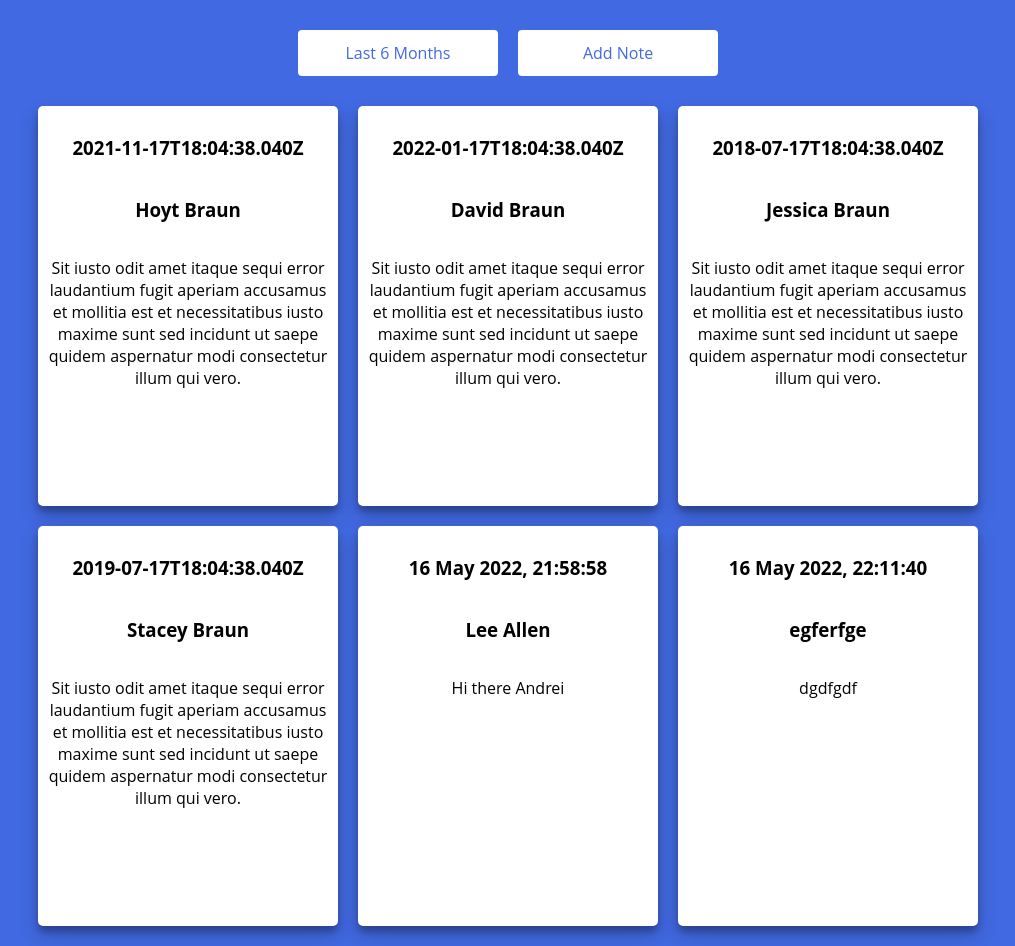
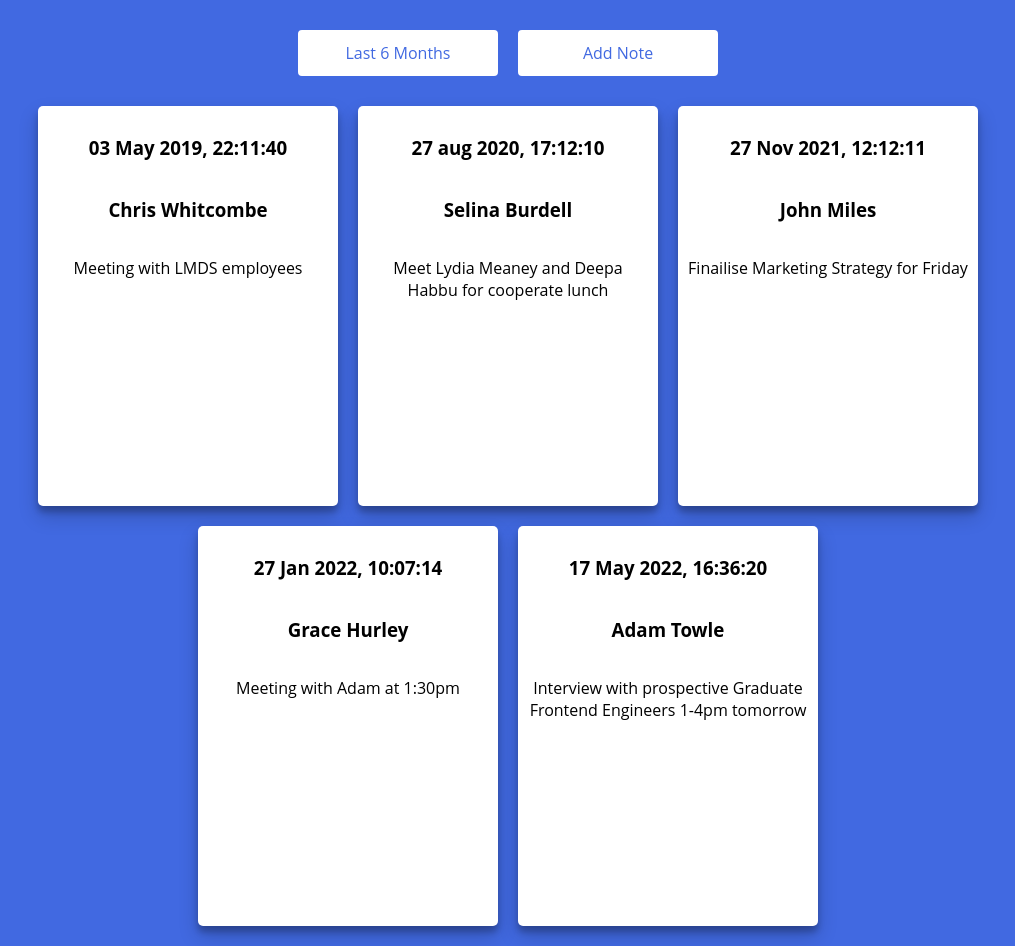
Before and after one commit to leeallen737/LDMS-Coding-Challenge, a React (Create React App) app in the folder client/: page / in a window 1280 px wide. Shown: the whole page, without its empty margins (132-1147 px from the left). Built offline with nearby package versions, Linux system fonts and the light colour scheme; data requests are answered from the project's data file.

Commit message:
added ProtoTypes to components and updated readme. Fixed a bug with error border not showing in red upon error

```diff
--- a/client/notes.json
+++ b/client/notes.json
@@ -1,40 +1,34 @@
 {
   "notes": [
     {
-      "id": 29,
-      "createdAt": "2021-11-17T18:04:38.040Z",
-      "user": "Hoyt Braun",
-      "note": "Sit iusto odit amet itaque sequi error laudantium fugit aperiam accusamus et mollitia est et necessitatibus iusto maxime sunt sed incidunt ut saepe quidem aspernatur modi consectetur illum qui vero."
+      "createdAt": "03 May 2019, 22:11:40",
+      "user": "Chris Whitcombe",
+      "note": "Meeting with LMDS employees",
+      "id": 1
     },
     {
-      "id": 30,
-      "createdAt": "2022-01-17T18:04:38.040Z",
-      "user": "David Braun",
-      "note": "Sit iusto odit amet itaque sequi error laudantium fugit aperiam accusamus et mollitia est et necessitatibus iusto maxime sunt sed incidunt ut saepe quidem aspernatur modi consectetur illum qui vero."
+      "id": 2,
+      "createdAt": "27 aug 2020, 17:12:10",
+      "user": "Selina Burdell",
+      "note": "Meet Lydia Meaney and Deepa Habbu for cooperate lunch"
     },
     {
-      "id": 31,
-      "createdAt": "2018-07-17T18:04:38.040Z",
-      "user": "Jessica Braun",
-      "note": "Sit iusto odit amet itaque sequi error laudantium fugit aperiam accusamus et mollitia est et necessitatibus iusto maxime sunt sed incidunt ut saepe quidem aspernatur modi consectetur illum qui vero."
+      "id": 3,
+      "createdAt": "27 Nov 2021, 12:12:11",
+      "user": "John Miles",
+      "note": "Finailise Marketing Strategy for Friday"
     },
     {
-      "id": 32,
-      "createdAt": "2019-07-17T18:04:38.040Z",
-      "user": "Stacey Braun",
-      "note": "Sit iusto odit amet itaque sequi error laudantium fugit aperiam accusamus et mollitia est et necessitatibus iusto maxime sunt sed incidunt ut saepe quidem aspernatur modi consectetur illum qui vero."
+      "id": 4,
+      "createdAt": "27 Jan 2022, 10:07:14",
+      "user": "Grace Hurley",
+      "note": "Meeting with Adam at 1:30pm"
     },
     {
-      "createdAt": "16 May 2022, 21:58:58",
-      "user": "Lee Allen",
-      "note": "Hi there Andrei",
-      "id": 33
-    },
-    {
-      "createdAt": "16 May 2022, 22:11:40",
-      "user": "egferfge",
-      "note": "dgdfgdf",
-      "id": 34
+      "createdAt": "17 May 2022, 16:36:20",
+      "user": "Adam Towle",
+      "note": "Interview with prospective Graduate Frontend Engineers 1-4pm tomorrow",
+      "id": 5
     }
   ]
 }
--- a/client/src/App.scss
+++ b/client/src/App.scss
@@ -71,6 +71,7 @@ body {
   }
 
   #container {
+    margin-top: 30px;
     background-color: #fff;
     border-radius: 5px;
     overflow: hidden;
--- a/client/src/Components/Form.jsx
+++ b/client/src/Components/Form.jsx
@@ -1,3 +1,4 @@
+import PropTypes from 'prop-types'
 import React from 'react'
 
     const Form = ( {addNote, date} ) => {
@@ -43,7 +44,7 @@ import React from 'react'
           <textarea
           placeholder="Add note..."
           id="my-note"
-          className={tooManyCharacters ? 'error' : ''}
+          className={aNoteIsRequired ? 'error' : '' || tooManyCharacters ? 'error' : ''}
           value={myNote}
           onChange={(e) => updateMyNote(e.target.value)}
           type="text" />
@@ -61,4 +62,9 @@ import React from 'react'
     )
 }
 
+Form.propTypes = {
+  addNote: PropTypes.func,
+  date: PropTypes.string,
+}
+
 export default Form
--- a/client/src/Components/Note.jsx
+++ b/client/src/Components/Note.jsx
@@ -1,3 +1,5 @@
+import PropTypes from 'prop-types'
+
 const Note = ( props ) => {
     return (
         <div className="my-note">
@@ -8,4 +10,10 @@ const Note = ( props ) => {
     )
 }
 
+Note.defaultProps = {
+  createdAt: PropTypes.string,
+  user: PropTypes.string,
+  note: PropTypes.string,
+}
+
 export default Note
```
Also changed, not shown: client/src/Components/Button.jsx (+7 -0 lines), 1 other file (tests, documents, lock files or other folders).
